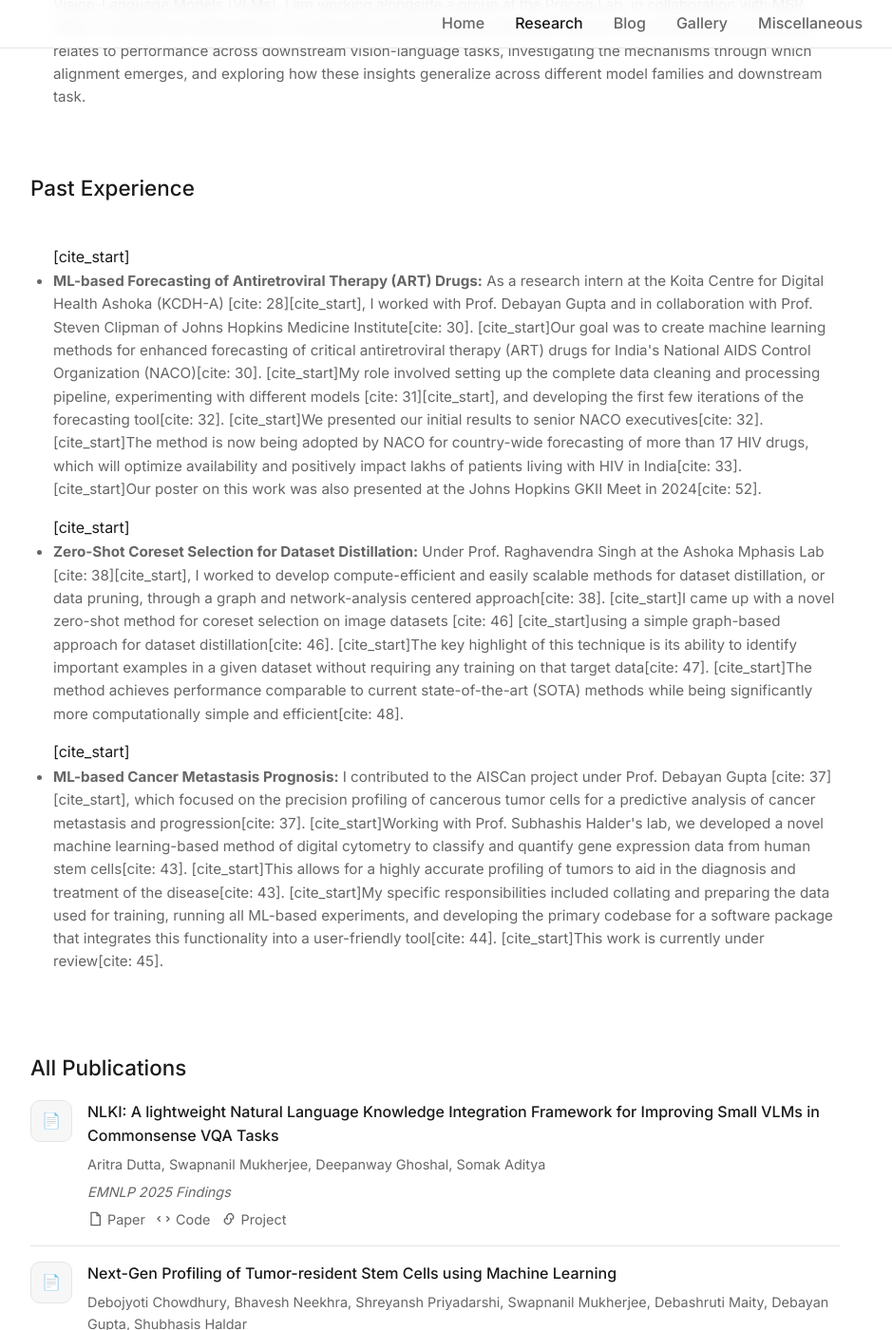
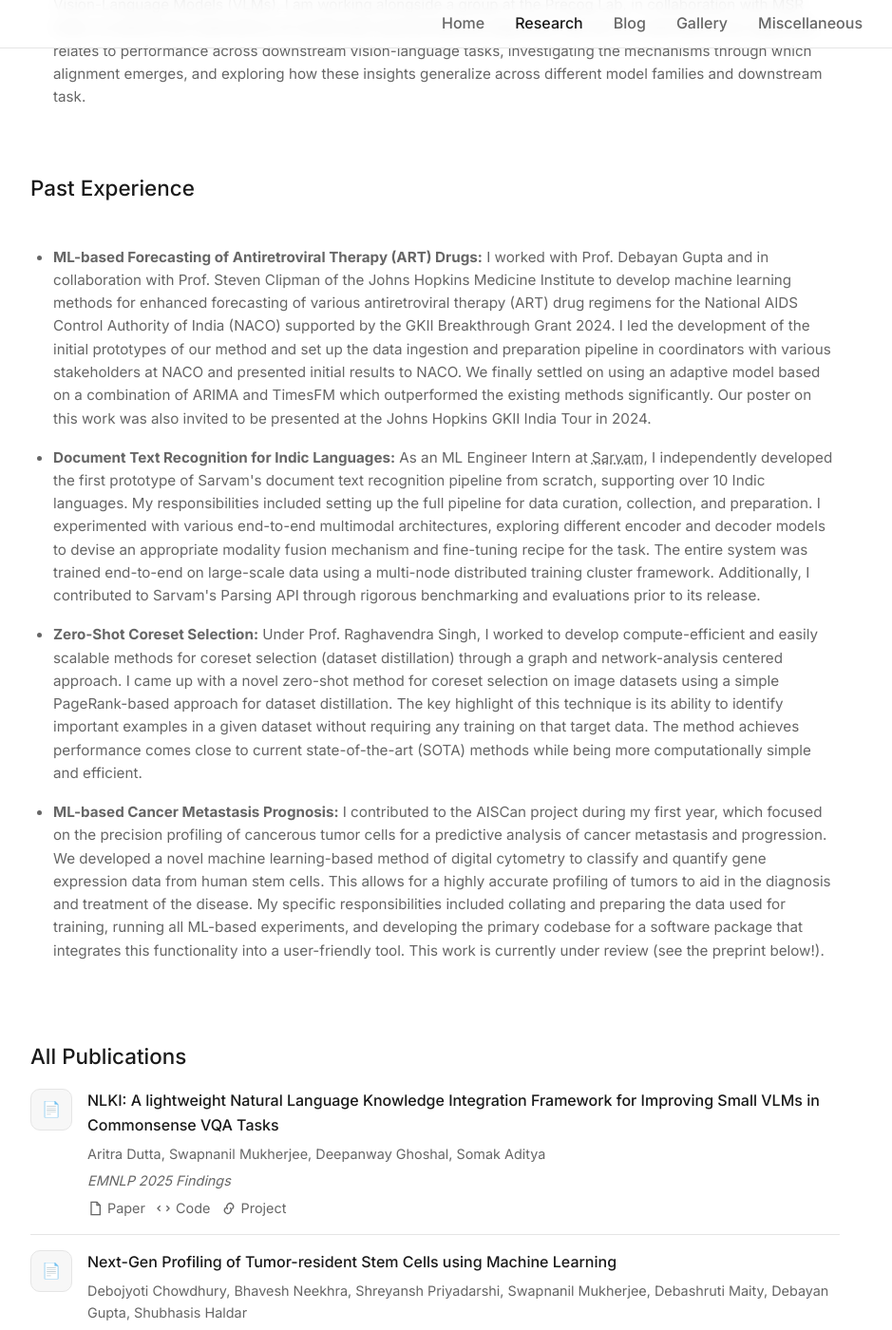
Before and after one commit to SwapnanilMukherjee/swapnanilmukherjee.github.io, a Jekyll site: the page built from _pages/research.md, in a window 1280 px wide and 1400 px high, scrolled down 542 px. Shown: the whole window at 95% size, without its empty margins (182-1121 px from the left). Built offline with Jekyll 4.4.1, drawn with Linux system fonts in a browser that asks for light colours.

Commit message:
modified past experience

```diff
--- a/_pages/research.md
+++ b/_pages/research.md
@@ -1,6 +1,6 @@
 ---
 layout: default
-title: Research
+title: ResearchIndia's National AIDS Control Organization (NACO). My role involved setting up the complete data cleaning and processing pipeline, experimenting with different models, and developing the first few iterations of the forecasting tool. We presented our initial results to senior NACO executives. The method is now being adopted by NACO for country-wide forecasting of more than 17 HIV drugs, which will optimize availability and positively impact lakhs of patients living with HIV
 permalink: /research/
 ---
 
@@ -22,9 +22,10 @@ permalink: /research/
 <div class="section">
   <h2>Past Experience</h2>
   <ul class="research-list">
-    [cite_start]    <li><p><b>ML-based Forecasting of Antiretroviral Therapy (ART) Drugs:</b> As a research intern at the Koita Centre for Digital Health Ashoka (KCDH-A) [cite: 28][cite_start], I worked with Prof. Debayan Gupta and in collaboration with Prof. Steven Clipman of Johns Hopkins Medicine Institute[cite: 30]. [cite_start]Our goal was to create machine learning methods for enhanced forecasting of critical antiretroviral therapy (ART) drugs for India's National AIDS Control Organization (NACO)[cite: 30]. [cite_start]My role involved setting up the complete data cleaning and processing pipeline, experimenting with different models [cite: 31][cite_start], and developing the first few iterations of the forecasting tool[cite: 32]. [cite_start]We presented our initial results to senior NACO executives[cite: 32]. [cite_start]The method is now being adopted by NACO for country-wide forecasting of more than 17 HIV drugs, which will optimize availability and positively impact lakhs of patients living with HIV in India[cite: 33]. [cite_start]Our poster on this work was also presented at the Johns Hopkins GKII Meet in 2024[cite: 52].</p></li>
-    [cite_start]    <li><p><b>Zero-Shot Coreset Selection for Dataset Distillation:</b> Under Prof. Raghavendra Singh at the Ashoka Mphasis Lab [cite: 38][cite_start], I worked to develop compute-efficient and easily scalable methods for dataset distillation, or data pruning, through a graph and network-analysis centered approach[cite: 38]. [cite_start]I came up with a novel zero-shot method for coreset selection on image datasets [cite: 46] [cite_start]using a simple graph-based approach for dataset distillation[cite: 46]. [cite_start]The key highlight of this technique is its ability to identify important examples in a given dataset without requiring any training on that target data[cite: 47]. [cite_start]The method achieves performance comparable to current state-of-the-art (SOTA) methods while being significantly more computationally simple and efficient[cite: 48].</p></li>
-    [cite_start]    <li><p><b>ML-based Cancer Metastasis Prognosis:</b> I contributed to the AISCan project under Prof. Debayan Gupta [cite: 37][cite_start], which focused on the precision profiling of cancerous tumor cells for a predictive analysis of cancer metastasis and progression[cite: 37]. [cite_start]Working with Prof. Subhashis Halder's lab, we developed a novel machine learning-based method of digital cytometry to classify and quantify gene expression data from human stem cells[cite: 43]. [cite_start]This allows for a highly accurate profiling of tumors to aid in the diagnosis and treatment of the disease[cite: 43]. [cite_start]My specific responsibilities included collating and preparing the data used for training, running all ML-based experiments, and developing the primary codebase for a software package that integrates this functionality into a user-friendly tool[cite: 44]. [cite_start]This work is currently under review[cite: 45].</p></li>
+    <li><p><b>ML-based Forecasting of Antiretroviral Therapy (ART) Drugs:</b> I worked with Prof. Debayan Gupta and in collaboration with Prof. Steven Clipman of the Johns Hopkins Medicine Institute to develop machine learning methods for enhanced forecasting of various antiretroviral therapy (ART) drug regimens for the National AIDS Control Authority of India (NACO) supported by the GKII Breakthrough Grant 2024. I led the development of the initial prototypes of our method and set up the data ingestion and preparation pipeline in coordinators with various stakeholders at NACO and presented initial results to NACO. We finally settled on using an adaptive model based on a combination of ARIMA and TimesFM which outperformed the existing methods significantly. Our poster on this work was also invited to be presented at the Johns Hopkins GKII India Tour in 2024.</p></li>
+    <li><p><b>Document Text Recognition for Indic Languages:</b> As an ML Engineer Intern at <a href="https://www.sarvam.ai/">Sarvam</a>, I independently developed the first prototype of Sarvam's document text recognition pipeline from scratch, supporting over 10 Indic languages. My responsibilities included setting up the full pipeline for data curation, collection, and preparation. I experimented with various end-to-end multimodal architectures, exploring different encoder and decoder models to devise an appropriate modality fusion mechanism and fine-tuning recipe for the task. The entire system was trained end-to-end on large-scale data using a multi-node distributed training cluster framework. Additionally, I contributed to Sarvam's Parsing API through rigorous benchmarking and evaluations prior to its release.</p></li>
+    <li><p><b>Zero-Shot Coreset Selection:</b> Under Prof. Raghavendra Singh, I worked to develop compute-efficient and easily scalable methods for coreset selection (dataset distillation) through a graph and network-analysis centered approach. I came up with a novel zero-shot method for coreset selection on image datasets using a simple PageRank-based approach for dataset distillation. The key highlight of this technique is its ability to identify important examples in a given dataset without requiring any training on that target data. The method achieves performance comes close to current state-of-the-art (SOTA) methods while being more computationally simple and efficient.</p></li>
+    <li><p><b>ML-based Cancer Metastasis Prognosis:</b> I contributed to the AISCan project during my first year, which focused on the precision profiling of cancerous tumor cells for a predictive analysis of cancer metastasis and progression. We developed a novel machine learning-based method of digital cytometry to classify and quantify gene expression data from human stem cells. This allows for a highly accurate profiling of tumors to aid in the diagnosis and treatment of the disease. My specific responsibilities included collating and preparing the data used for training, running all ML-based experiments, and developing the primary codebase for a software package that integrates this functionality into a user-friendly tool. This work is currently under review (see the preprint below!).</p></li>
   </ul>
 </div>
 
```
